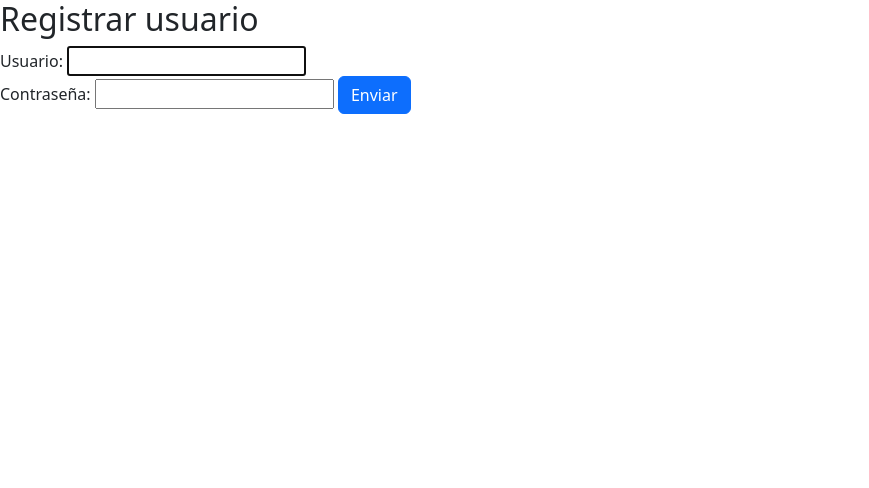
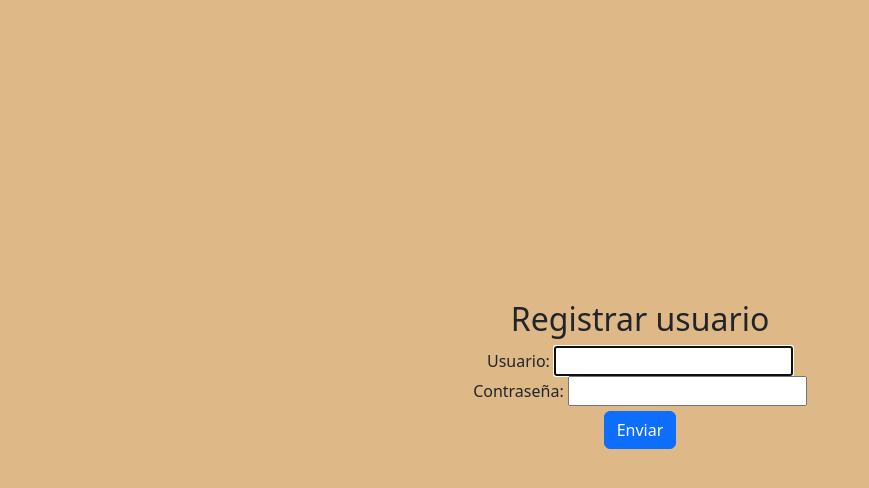
Before and after one commit to Carlos5Noob/Proyecto-Flask, a Flask app: page /register in a window 1280 px wide. Shown: the top 488 px of the page, without its empty margins (0-869 px from the left). Run offline with Flask 3, Linux system fonts and the light colour scheme.

Commit message:
css properties added

```diff
--- /dev/null
+++ b/static/styles.css
@@ -0,0 +1,11 @@
+body {
+    background-color: burlywood;
+}
+
+.btn-primary {
+    margin-top: 5px;
+}
+
+.keloke {
+    margin-top: 300px;
+}
--- a/templates/register.html
+++ b/templates/register.html
@@ -4,27 +4,29 @@
     <meta charset="UTF-8">
     <title>Registrar usuario</title>
     <link href="https://cdn.jsdelivr.net/npm/bootstrap@5.3.0/dist/css/bootstrap.min.css" rel="stylesheet">
+    <link href="../static/styles.css" rel="stylesheet">
 </head>
 <body>
 
-    <h2>Registrar usuario</h2>
+    <h2 class="keloke text-center">Registrar usuario</h2>
 
-    <form method="post", action="{{url_for('register')}}">
+    <form class="text-center" method="post", action="{{url_for('register')}}">
         <label for="usuario">Usuario:</label>
         <input type="text" id="usuario" name="usuario" required autofocus>
         <br>
         <label for="password">Contraseña:</label>
         <input type="password", id="password", name="password" required>
+        <br>
         <button class="btn btn-primary" type="submit">Enviar</button>
     </form>
 
     {% if error %}
-        <p style="color: red">{{ error }}</p>
-        <p>Pulse <a href="{{ url_for('login') }}">aquí</a> para iniciar sesión</p>
+        <p class="text-center" style="color: red">{{ error }}</p>
+        <p class="text-center">Pulse <a href="{{ url_for('login') }}">aquí</a> para iniciar sesión</p>
 
     {% elif username%}
-        <p style="color: limegreen">Usuario {{ username }} registrado correctamente. </p>
-        <p>Pulse <a href="{{ url_for('login') }}">aquí</a> para iniciar sesión</p>
+        <p class="text-center" style="color: green">Usuario {{ username }} registrado correctamente. </p>
+        <p class="text-center">Pulse <a href="{{ url_for('login') }}">aquí</a> para iniciar sesión</p>
     {% endif %}
 
 </body>
```
Also changed, not shown: templates/añadir_pelicula.html (+5 -4 lines), templates/home.html (+3 -5 lines), templates/login.html (+6 -4 lines).
